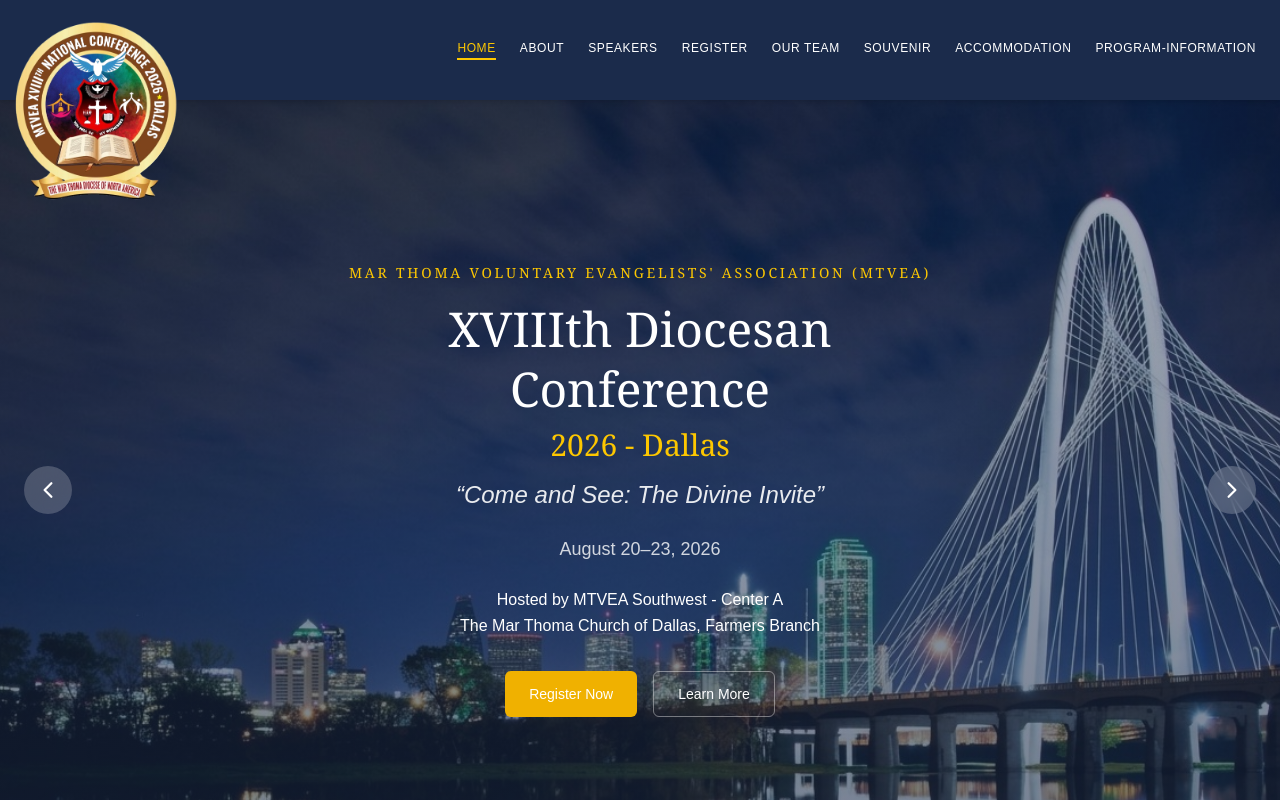
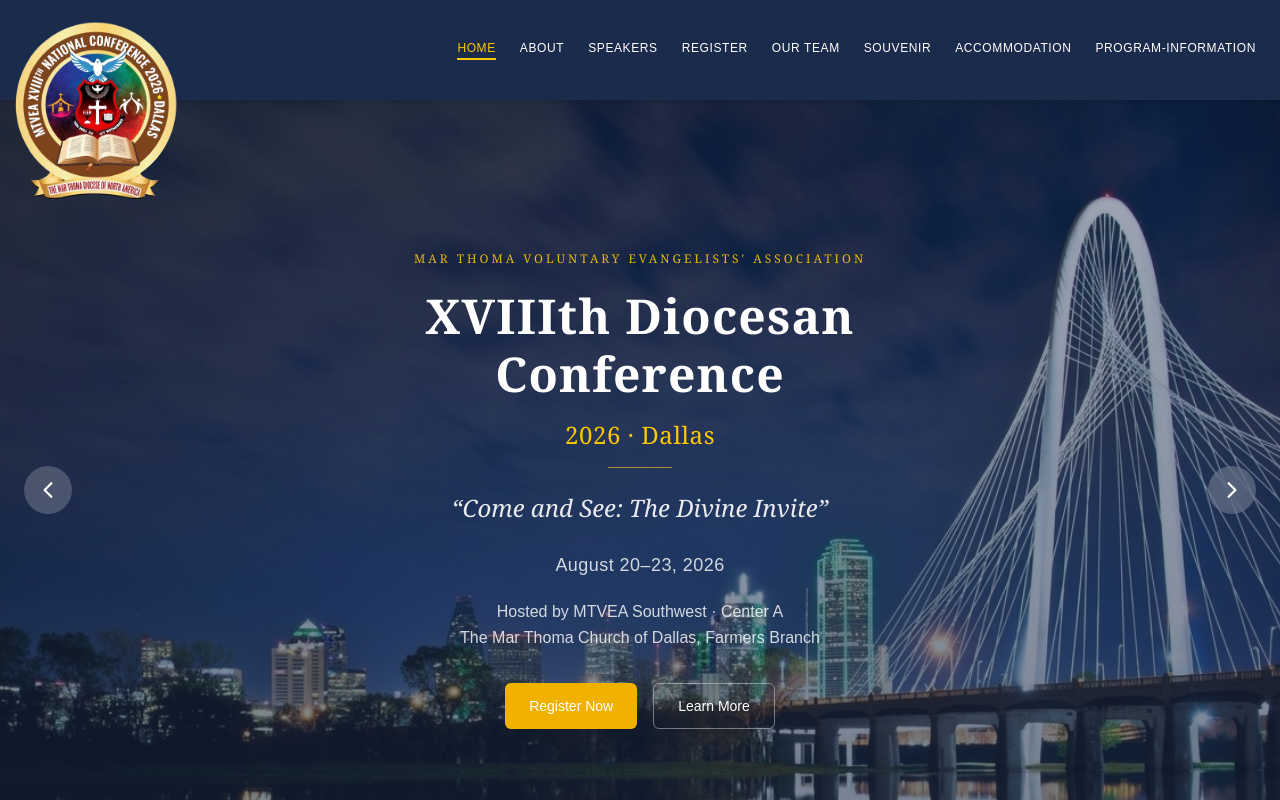
Before and after one commit to sayooj45/mtvea, a React (Vite) app: page / in a window 1280 px wide. Shown: the top 800 px of the page. Built offline with nearby package versions, Linux system fonts and the light colour scheme.

Commit message:
slide 1 updated

```diff
--- a/src/component/home/BannerSlider.jsx
+++ b/src/component/home/BannerSlider.jsx
@@ -81,36 +81,59 @@
         {slide === 0 && (
           <div
             className="flex flex-col justify-center items-center text-center
-min-h-[70vh] md:min-h-[80vh]
-px-6 md:px-10 lg:px-10
-text-white max-w-2xl mx-auto"
+    min-h-[70vh] md:min-h-[80vh]
+    px-6 md:px-10
+    text-white max-w-3xl mx-auto"
           >
             {/* Organization */}
-            <p className="uppercase tracking-[0.2em] text-xs sm:text-sm text-yellow-400 mb-4 font-serif">
-              Mar Thoma Voluntary Evangelists' Association (MTVEA)
+            <p
+              className="uppercase tracking-[0.25em] text-[11px] sm:text-xs
+    text-yellow-400 mb-5 font-serif opacity-90"
+            >
+              Mar Thoma Voluntary Evangelists' Association
             </p>
 
             {/* Main Heading */}
-            <h1 className="text-3xl sm:text-4xl md:text-5xl font-serif leading-tight mb-4 font-serif">
+            <h1
+              className="text-3xl sm:text-4xl md:text-5xl
+    leading-[1.2] mb-4 font-serif font-semibold tracking-wide"
+            >
               XVIIIth Diocesan Conference
-              <span className="block text-yellow-400 text-xl sm:text-2xl md:text-3xl mt-2 font-normal">
-                2026 - Dallas
-              </span>
             </h1>
 
+            {/* Location */}
+            <p
+              className="text-lg sm:text-xl md:text-2xl
+    text-yellow-400 font-serif tracking-wide mb-4"
+            >
+              2026 · Dallas
+            </p>
+
+            {/* Divider (adds professionalism) */}
+            <div className="w-16 h-[1px] bg-yellow-400/60 mb-5"></div>
+
             {/* Theme */}
-            <p className="text-lg sm:text-xl md:text-2xl italic text-white/90 mb-6">
+            <p
+              className="text-lg sm:text-xl md:text-2xl
+    italic font-serif text-white/90 mb-6 leading-relaxed"
+            >
               “Come and See: The Divine Invite”
             </p>
 
             {/* Date */}
-            <p className="text-base sm:text-lg text-white/80 mb-6">
+            <p
+              className="text-base sm:text-lg
+    text-white/80 mb-5 tracking-wide"
+            >
               August 20–23, 2026
             </p>
 
             {/* Venue */}
-            <p className="text-sm sm:text-base text-white max-w-xl leading-relaxed mb-8">
-              Hosted by MTVEA Southwest - Center A <br />
+            <p
+              className="text-sm sm:text-base
+    text-white/80 max-w-xl leading-relaxed mb-8"
+            >
+              Hosted by MTVEA Southwest · Center A <br />
               The Mar Thoma Church of Dallas, Farmers Branch
             </p>
 
```
